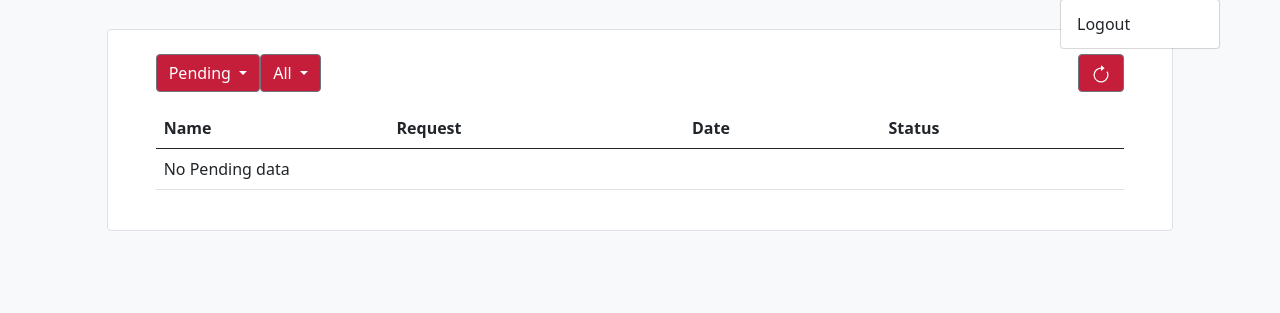
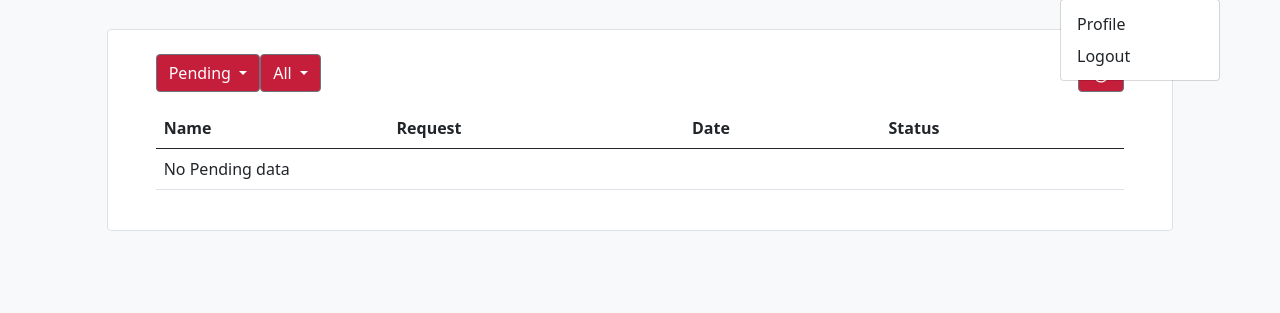
Before and after one commit to ssntn/web-job-request, a Flask app: page /request in a window 1280 px wide, after a click that opens the changed part. Shown: the part 71-384 px from the top of the page. Run offline with Flask 3, Linux system fonts and the light colour scheme; data that the repository does not hold is empty.

Commit message:
cleaned code

```diff
--- a/static/js/admin/requests.js
+++ b/static/js/admin/requests.js
@@ -11,10 +11,8 @@ $(document).ready(function() {
     $('.service-filters').click(function(){
         var ser = $(this).val();
         var sta = $('.status-filters').val();
-
         $('#triggerId-service').text((ser=='null')?'All':ser);
-        alert(ser);
-        add_rows(status_filter=sta,service_filter=ser)
+        add_rows(status_filter=sta,service_filter=ser);
     });
 
     // UTILS
--- a/templates/admin/base.html
+++ b/templates/admin/base.html
@@ -62,10 +62,11 @@
                             </li>
                             <li class="nav-item dropdown">
                                 <a class="nav-link dropdown-toggle" href="#" role="button" data-bs-toggle="dropdown" aria-expanded="false">
-                                <img src="https://picsum.photos/36" class="rounded-circle" alt="">
+                                    <img class="rounded-circle" src="https://uxwing.com/wp-content/themes/uxwing/download/peoples-avatars/no-profile-picture-icon.png" alt="User" width="36px" height="36px">
                                 </a>
                                 <ul class="dropdown-menu dropdown-menu-end">
-                                    <li class=""><a class="dropdown-item" href="#">Logout</a></li>
+                                    <li class=""><a class="dropdown-item" href="/profile">Profile</a></li>
+                                    <li class=""><a class="dropdown-item" href="/logout">Logout</a></li>
                                 </ul>
                             </li>
                         </ul>
--- a/templates/admin/requests.html
+++ b/templates/admin/requests.html
@@ -99,14 +99,14 @@
             <tbody id="table-body" class="table-group-divider"></tbody>
         </table>
     </div>
-    <div id="loading-overlay">
-        <div class="container d-flex flex-column align-items-center py-5">
-            <div class="spinner-border text-primary" role="status">
-            </div>
+
+
+</div>
+<div id="loading-overlay">
+    <div class="container d-flex flex-column align-items-center py-5">
+        <div class="spinner-border text-primary" role="status">
         </div>
     </div>
-
-
 </div>
 
 
```
Also changed, not shown: assets/png/dp.png (added).
